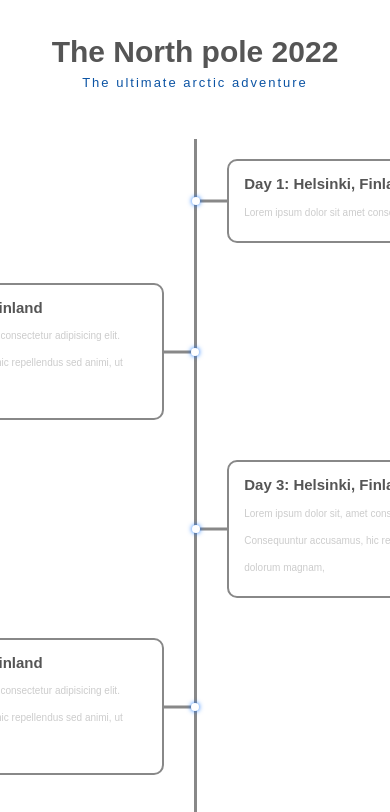
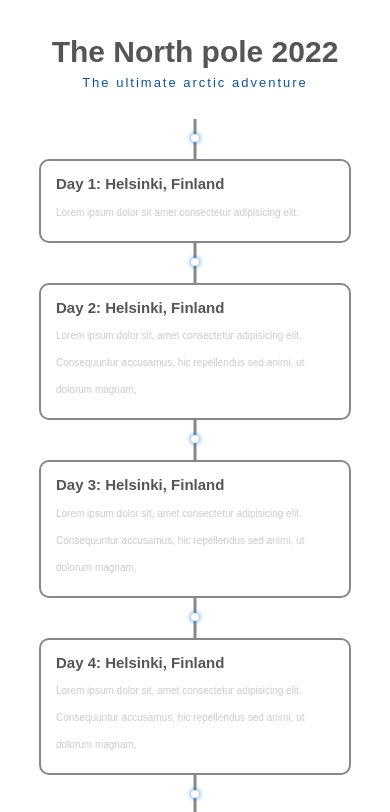
Before and after one commit to eyobbaye/hidasietelecom.et, a plain HTML site: page index.html in a window 390 px wide. Shown: the part 4260-5072 px from the top of the page. Drawn offline with nearby package versions, Linux system fonts and the light colour scheme.

Commit message:
how to section 3 step device responsive

```diff
--- a/style.css
+++ b/style.css
@@ -1116,10 +1116,33 @@ h5 {
 .checkpoint:nth-child(even) div::before {
   right: -0.5em;
 }
-/* To p{
-line-height: 1.7rem;
-ggle button style */
-.menu-toggle {
+/*Time Line Responsive   */
+/*Phone  */
+@media screen and (max-width: 1150px) {
+  .timeline {
+    width: 80vw;
+  }
+  .timeline .checkpoint {
+    width: 100%;
+    transform: none;
+    padding-left: 0;
+    padding-right: 0;
+    border: none;
+  }
+  .timeline .checkpoint::before {
+    width: 3px;
+    height: 4em;
+    top: -2em;
+    left: 50%;
+    transform: translateX(-50%);
+  }
+  .timeline .checkpoint div::before {
+    top: -0.5em;
+    left: 50%;
+    transform: translateX(-50%);
+  }
+}
+/* To {
   display: none;
   background: none;
   border: none;
```
